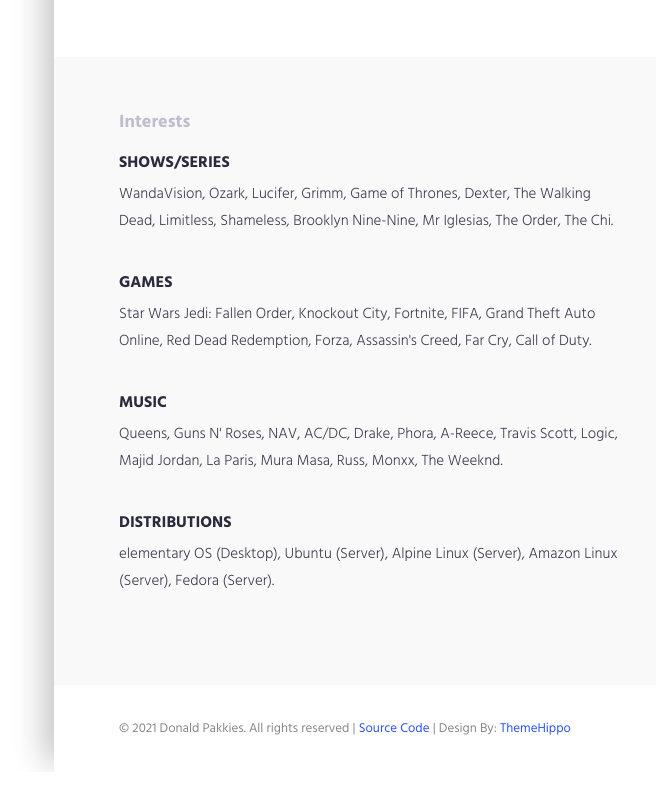
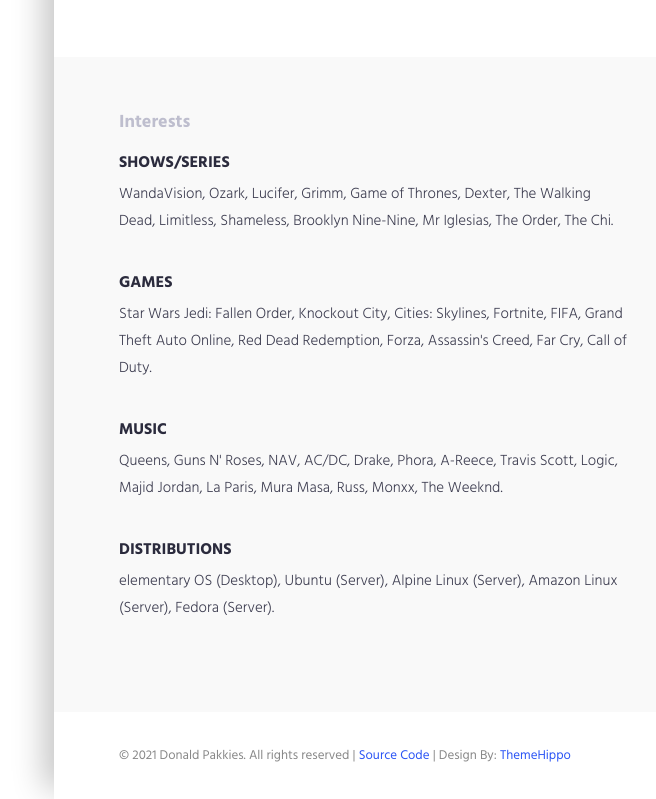
Before and after one commit to donaldp/donaldpakkies.com, a React (Create React App) app: page / in a window 1280 px wide. Shown: the part 1374-2173 px from the top of the page, without its empty margins (586-1242 px from the left). Before the commit the page ends 2146 px from the top, so only its background shows below. Built offline with nearby package versions, Linux system fonts and the light colour scheme.

Commit message:
Add Cities: Skylines to games

```diff
--- a/src/components/InterestsComponent.js
+++ b/src/components/InterestsComponent.js
@@ -23,7 +23,7 @@ const InterestsComponent = (props) => {
             <div className="content-item">
               <h3>Games</h3>
 
-              <p>Star Wars Jedi: Fallen Order, Knockout City, Fortnite, FIFA, Grand Theft Auto Online, Red Dead Redemption, Forza, Assassin's Creed, Far Cry, Call of Duty.</p>
+              <p>Star Wars Jedi: Fallen Order, Knockout City, Cities: Skylines, Fortnite, FIFA, Grand Theft Auto Online, Red Dead Redemption, Forza, Assassin's Creed, Far Cry, Call of Duty.</p>
             </div>
 
             <div className="content-item">
```
